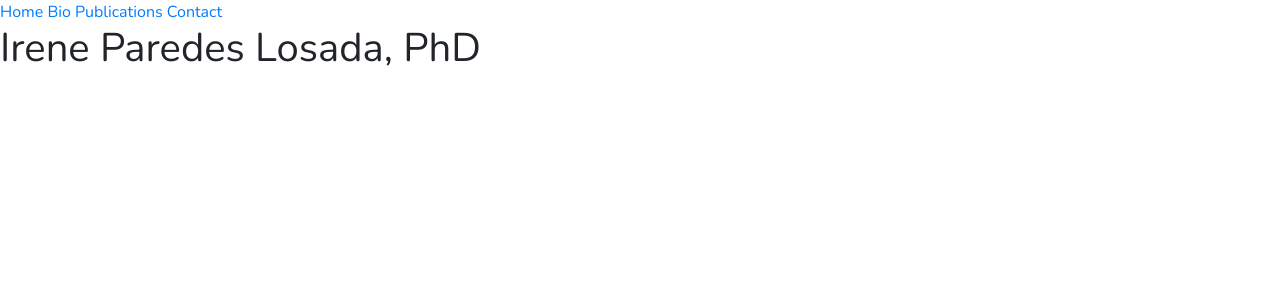
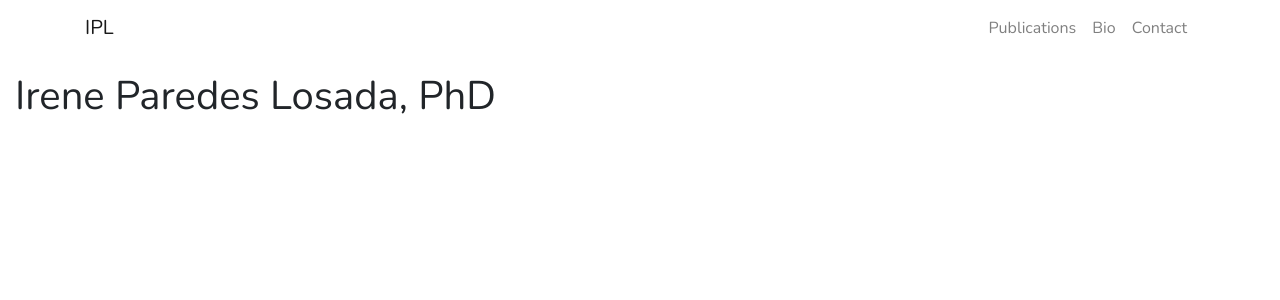
Before and after one commit to ireneparedes/ireneparedes.github.io, a Jekyll site: the page built from index.html, in a window 1280 px wide and 1200 px high. Shown: the top 300 px of the window. Built offline with Jekyll 4.4.1, drawn with Linux system fonts in a browser that asks for light colours.

```diff
--- a/_includes/footer.html
+++ b/_includes/footer.html
@@ -1,3 +1,9 @@
+<script src="https://code.jquery.com/jquery-3.5.1.slim.min.js"
+    integrity="sha384-DfXdz2htPH0lsSSs5nCTpuj/zy4C+OGpamoFVy38MVBnE+IbbVYUew+OrCXaRkfj"
+    crossorigin="anonymous"></script>
+<script src="https://stackpath.bootstrapcdn.com/bootstrap/4.5.0/js/bootstrap.min.js"
+    integrity="sha384-OgVRvuATP1z7JjHLkuOU7Xw704+h835Lr+6QL9UvYjZE3Ipu6Tp75j7Bh/kR0JKI"
+    crossorigin="anonymous"></script>
 </body>
 
 </html>
--- a/_includes/header.html
+++ b/_includes/header.html
@@ -2,24 +2,43 @@
 <html>
   <head>
     <title>{{ page.title }}</title>
-    <link rel="stylesheet" href="https://stackpath.bootstrapcdn.com/bootstrap/4.3.1/css/bootstrap.min.css"
-      integrity="sha384-ggOyR0iXCbMQv3Xipma34MD+dH/1fQ784/j6cY/iJTQUOhcWr7x9JvoRxT2MZw1T" crossorigin="anonymous">
+    <meta charset="utf-8">
+    <meta name="viewport" content="width=device-width, initial-scale=1, shrink-to-fit=no">
+    <link rel="stylesheet" href="https://stackpath.bootstrapcdn.com/bootstrap/4.5.0/css/bootstrap.min.css"
+      integrity="sha384-9aIt2nRpC12Uk9gS9baDl411NQApFmC26EwAOH8WgZl5MYYxFfc+NcPb1dKGj7Sk" crossorigin="anonymous">
     <link href="https://fonts.googleapis.com/css2?family=Nunito:wght@400;600;700;800;900&display=swap" rel="stylesheet">
     <link rel="stylesheet" type="text/css" href="/assets/css/styles.css" />
   </head>
 
   <body>
-    <nav>
-      <a href="/" class="nav-item {% if page.url == "/" %}active{% endif %}">
-        Home
+
+  <nav class="navbar fixed-top navbar-expand-sm bg-white navbar-light">
+    <div class="container">
+      <a class="navbar-brand" href="/">IPL</a>
+
+      <button class="navbar-toggler" type="button" data-toggle="collapse" data-target="#navbarSupportedContent"
+        aria-controls="navbarSupportedContent" aria-expanded="false" aria-label="Toggle navigation">
+        <span class="navbar-toggler-icon"></span>
+      </button>
+
+      <div class="collapse navbar-collapse" id="navbarSupportedContent">
+        <ul class="navbar-nav ml-auto">
+          <li class="nav-item {% if page.url == "/publications.html" %}active{% endif %}">
+            <a href="/publications" class="nav-link">
+              Publications
             </a>
-      <a href="/about" class="nav-item {% if page.url == "/about.html" %}active{% endif %}">
+          </li>
+          <li class="nav-item {% if page.url == "/about.html" %}active{% endif %}">
+            <a href="/about" class="nav-link">
               Bio
             </a>
-      <a href="/publications" class="nav-item {% if page.url == "/publications.html" %}active{% endif %}">
-        Publications
-      </a>
-      <a href="/contact" class="nav-item {% if page.url == "/contact.html" %}active{% endif %}">
+          </li>
+          <li class="nav-item {% if page.url == "/contact.html" %}active{% endif %}">
+            <a href="/contact" class="nav-link">
               Contact
             </a>
+          </li>
+        </ul>
+      </div>
+    </div>
   </nav>
--- a/assets/css/styles.css
+++ b/assets/css/styles.css
@@ -1,3 +1,6 @@
 body {
   font-family: "Nunito", sans-serif;
+  /* If nav fixed to the top */
+  min-height: 75rem;
+  padding-top: 4.5rem;
 }
--- a/index.html
+++ b/index.html
@@ -3,4 +3,6 @@ layout: default
 title: Irene Paredes Losada
 ---
 
-<h1>Irene Paredes Losada, PhD</h1>
+<div class="container-fluid">
+    <h1>Irene Paredes Losada, PhD</h1>
+</div>
```
Lines whose indentation alone changed are shown as unchanged.
